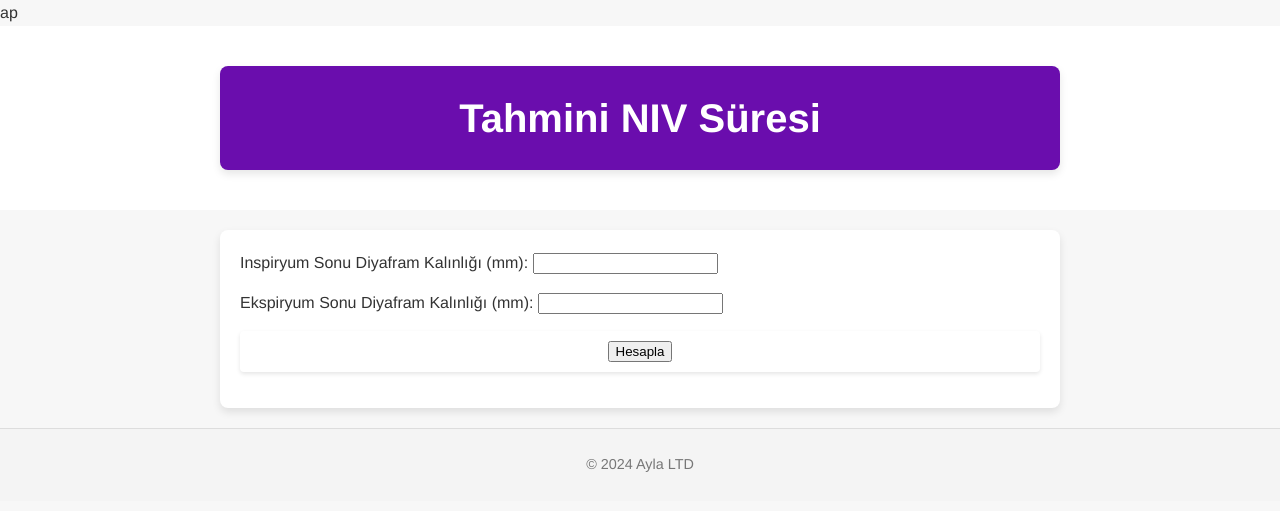
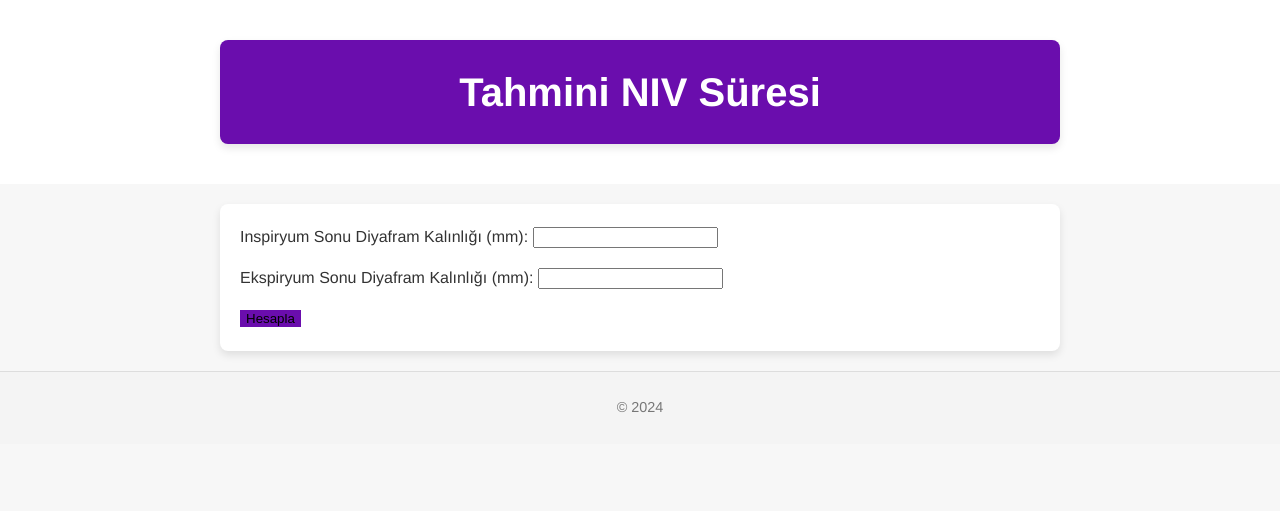
Before and after one commit to MuMSuZ/niv, a Flask app: page /nivsure in a window 1280 px wide. Shown: the top 511 px of the page. Run offline with Flask 3, Linux system fonts and the light colour scheme.

Commit message:
Update nivsure.html

```diff
--- a/templates/nivsure.html
+++ b/templates/nivsure.html
@@ -1,4 +1,4 @@
-ap<!DOCTYPE html>
+<!DOCTYPE html>
 <html lang="tr">
 <head>
     <meta charset="UTF-8">
@@ -7,10 +7,10 @@ ap<!DOCTYPE html>
     <link rel="stylesheet" href="/static/styles.css">
 </head>
 <body>
-    <header class="bg-primary text-white text-center py-5">
-      <div class="container">
-        <h1>Tahmini NIV Süresi</h1>
-      </div>
+    <header>
+        <div class="container">
+            <h1>Tahmini NIV Süresi</h1>
+        </div>
     </header>
     <div class="container mt-5">
         <form action="/calculate" method="post">
@@ -22,15 +22,19 @@ ap<!DOCTYPE html>
                 <label for="ekspiryum">Ekspiryum Sonu Diyafram Kalınlığı (mm):</label>
                 <input type="text" class="form-control" id="ekspiryum" name="ekspiryum">
             </div>
-
-            <div class="container-hesap">
-                <button class="bg-primary text-white text-center py-5" type="submit" class="btn btn-primary">Hesapla</button>
+            <div class="button-container">
+                <button type="submit" class="btn btn-primary">Hesapla</button>
             </div>
         </form>
-        <p>{{ result }}</p>
+        {% if result %}
+        <div class="result mt-4">
+            <h4>Sonuç:</h4>
+            <p>{{ result|safe }}</p>
+        </div>
+        {% endif %}
     </div>
-    <footer class="bg-light text-center py-3">
-        <p>&copy; 2024 Ayla LTD</p>
+    <footer class="footer">
+        <p>&copy; 2024</p>
     </footer>
 </body>
 </html>
```
